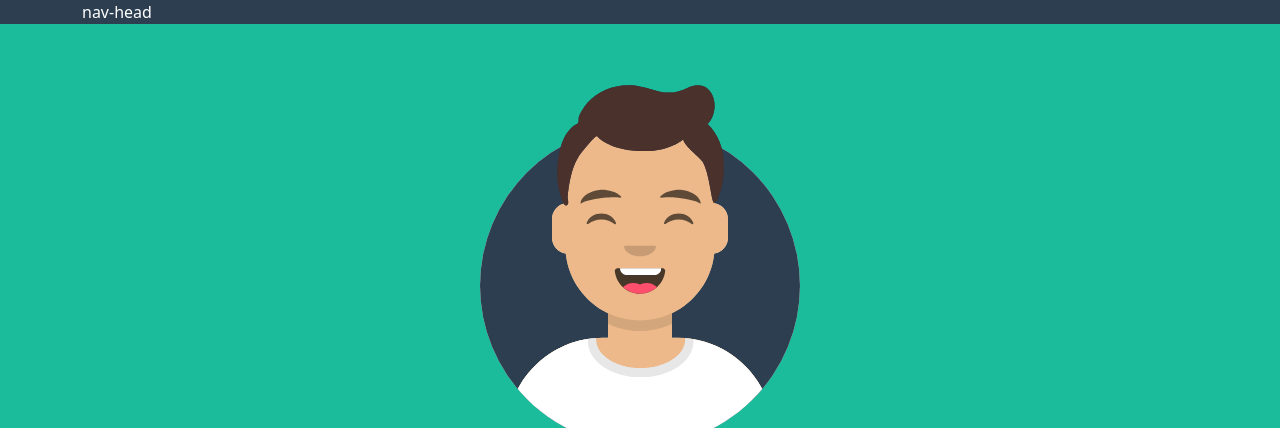
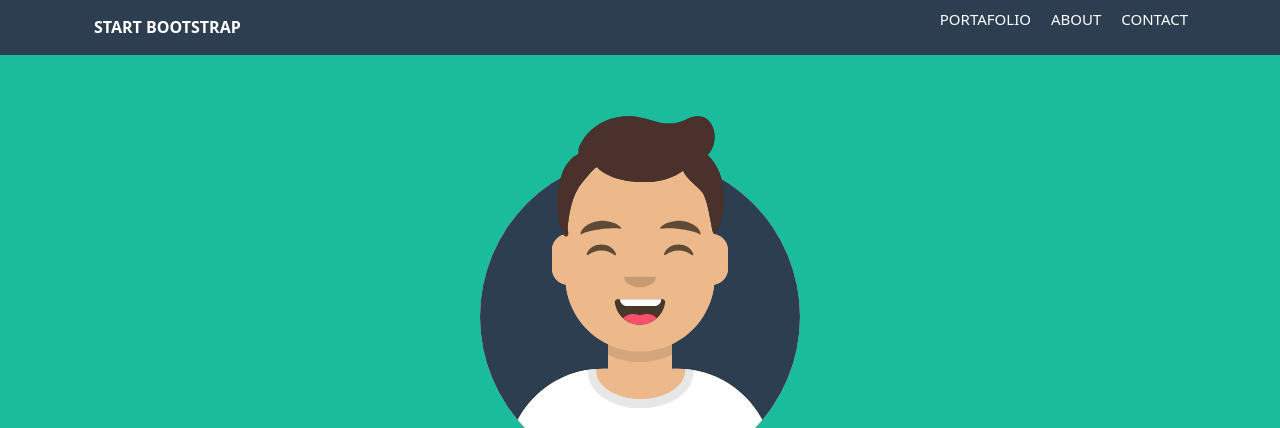
Before and after one commit to JorgeLuix/html-css-bootstrap-freelancer, a plain HTML site: page index.html in a window 1280 px wide. Shown: the top 428 px of the page. Drawn offline with nearby package versions, Linux system fonts and the light colour scheme.

Commit message:
navbar finita

```diff
--- a/css/style.css
+++ b/css/style.css
@@ -10,6 +10,22 @@ header,#footer_down{
 }
 #hero,#about {
     background-color: var(--hero);
+}
+ ul{
+    display: flex;
+    align-content: center;
+    align-items: center;
+    text-transform: uppercase;
+    font-size: 15px;
+}
+ul li a{
+    text-decoration: none;
+    padding: 10px;
+    color: var(--white);
+}
+ul li{
+    list-style: none;
+
 }
 #portafolio, #contact{
     background-color: var(--white);
@@ -32,4 +48,5 @@ header,#footer_down{
 }
 #freelancer a{
     text-decoration: none;
+
 }
--- a/index.html
+++ b/index.html
@@ -11,8 +11,19 @@
 </head>
 <body>
     <header>
-        <nav class="container text-white ">
-           nav-head
+        <nav class="container text-white d-flex justify-content-between align-items-center py-2">
+            <div class="container-fluid">
+                  <span class="text-uppercase fw-bold text-white">
+                    Start Bootstrap
+                  </span>
+            </div>
+                <ul>
+                    <li><a href="">portafolio</a></li>
+                    <li><a href="">about</a></li>
+                    <li><a href="">contact</a></li>
+                </ul>
+
+
         </nav>
     </header>
     <main>
```
